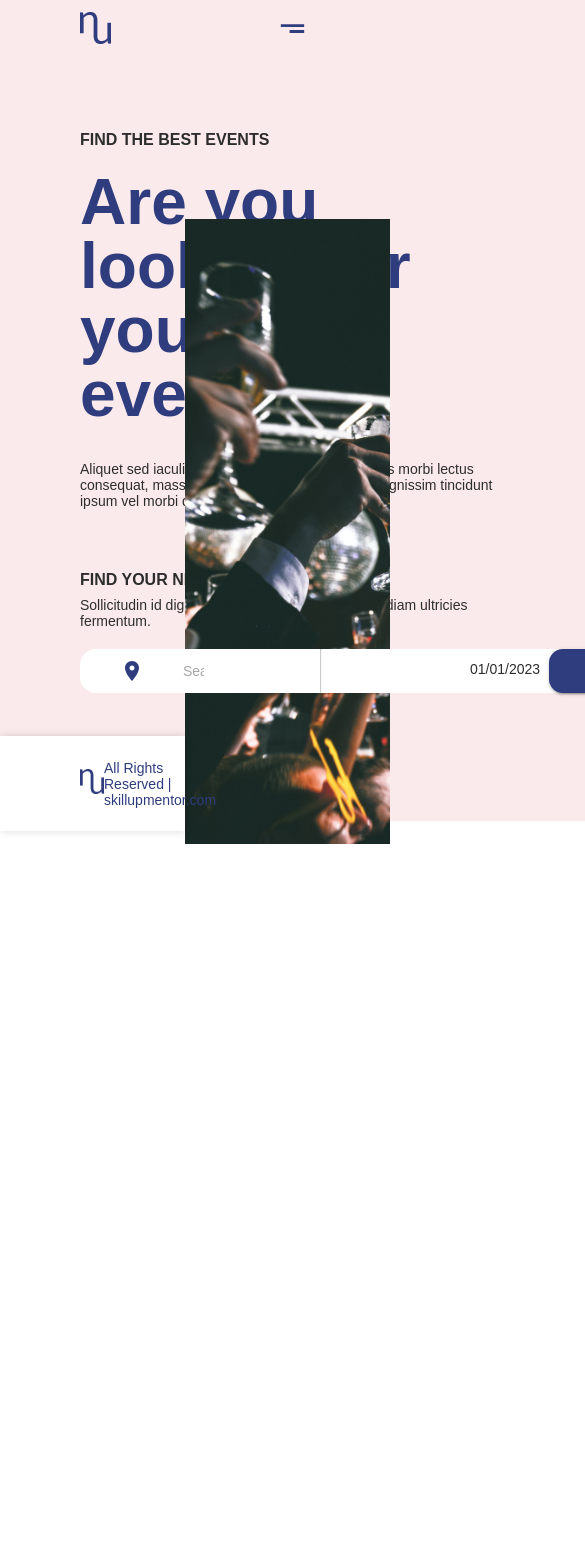
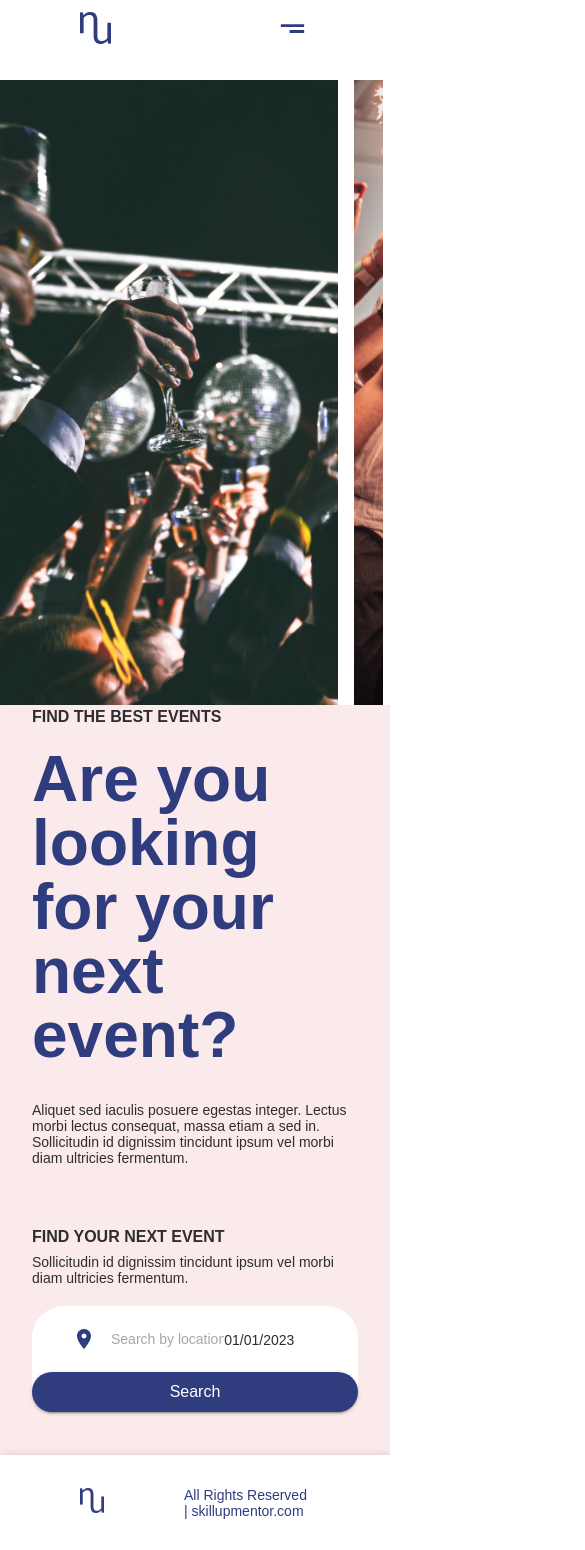
Before and after one commit to micicat123/event-registration-frontend, a Next.js app: page / in a window 390 px wide. Shown: the top 1550 px of the page, 585 px wide, since content can reach past the window. Before the commit the page ends 844 px from the top, so only its background shows below. Built offline with nearby package versions, Linux system fonts and the light colour scheme.

Commit message:
responsive home page

```diff
--- a/components/footer.tsx
+++ b/components/footer.tsx
@@ -38,7 +38,7 @@ export default function Footer() {
         </Box>
       </Hidden>
 
-      <Typography color="primary" variant="body1">
+      <Typography color="primary" variant="body1" ml={10}>
         All Rights Reserved | skillupmentor.com
       </Typography>
     </Box>
--- a/components/searchbar.tsx
+++ b/components/searchbar.tsx
@@ -1,4 +1,4 @@
-import { Box, Button, TextField } from "@mui/material";
+import { Box, Button, Hidden, TextField } from "@mui/material";
 import React, { useState } from "react";
 import {
   CustomButton,
@@ -38,22 +38,36 @@ export default function Searchbar() {
   };
 
   return (
+    <>
       <Box
         sx={{
           display: "flex",
-        height: "44px",
+          height: { xs: "106px", sm: "106px", md: "106px", lg: "44px" },
           backgroundColor: "white",
-        borderRadius: "16px",
-        width: "105%",
+          borderRadius: { xs: "32px", sm: "32px", md: "32px", lg: "16px" },
+          width: "100%",
           justifyContent: "space-between",
           alignItems: "center",
           zIndex: 1,
           position: "relative",
+          overflow: "hidden",
         }}
       >
-      <FlexBox gap={14.5}>
+        <Box
+          sx={{
+            gap: { md: 0, lg: 15 },
+            mt: { xs: -5, sm: -5, md: -5, lg: 0 },
+            display: "flex",
+            justifyContent: "space-evenly",
+            alignItems: "center",
+            width: "100%",
+          }}
+        >
           <FlexBox>
-          <LocationOnIcon color="primary" sx={{ ml: 5, mr: 3 }} />
+            <LocationOnIcon
+              color="primary"
+              sx={{ ml: 5, mr: { md: 0, lg: 3 } }}
+            />
 
             <CustomTextInput
               placeholder="Search by location"
@@ -63,8 +77,10 @@ export default function Searchbar() {
               }}
             />
           </FlexBox>
+          <Hidden lgDown>
             <hr style={{ height: "42px", opacity: "50%" }} />
-        <Box sx={{ pl: 4 }}>
+          </Hidden>
+          <Box sx={{ pl: { md: 2.25, lg: 4 }, justifySelf: "flex-end" }}>
             <DatePicker
               defaultValue={dayjs().set("month", 0).set("date", 1)}
               sx={{
@@ -75,11 +91,14 @@ export default function Searchbar() {
                 },
                 "& .MuiInput-underline:before": {
                   borderBottomWidth: "0px",
-                mr: 11,
-                ml: 7,
+                  mr: 200,
+                  ml: 200,
                 },
                 "& .MuiInput-underline:after": {
                   borderBottomWidth: "0px",
+                },
+                "& .MuiInputBase-input": {
+                  pb: 0,
                 },
               }}
               slotProps={{
@@ -93,7 +112,10 @@ export default function Searchbar() {
               slots={{
                 openPickerIcon: () => (
                   <DateRangeIcon
-                  sx={{ color: MUITheme.palette.primary.main, mr: "32px" }}
+                    sx={{
+                      color: MUITheme.palette.primary.main,
+                      mr: { md: 0, lg: 3 },
+                    }}
                   />
                 ),
               }}
@@ -109,7 +131,8 @@ export default function Searchbar() {
               }}
             />
           </Box>
-      </FlexBox>
+        </Box>
+        <Hidden lgDown>
           <CustomButton
             variant="contained"
             sx={{
@@ -121,6 +144,30 @@ export default function Searchbar() {
           >
             Search
           </CustomButton>
+        </Hidden>
       </Box>
+      <Hidden lgUp>
+        <Box
+          sx={{
+            display: "flex",
+            justifyContent: "center",
+            mt: { xs: -5, sm: -5, md: -5 },
+          }}
+        >
+          <CustomButton
+            variant="contained"
+            sx={{
+              borderRadius: "32px",
+              height: "40px",
+              width: "100%",
+              zIndex: 99,
+            }}
+            onClick={search}
+          >
+            Search
+          </CustomButton>
+        </Box>
+      </Hidden>
+    </>
   );
 }
--- a/pages/index.tsx
+++ b/pages/index.tsx
@@ -1,7 +1,7 @@
 import React from "react";
 import Layout from "../components/layout";
 import Nav from "../components/nav";
-import { Box, Typography } from "@mui/material";
+import { Box, Hidden, Typography } from "@mui/material";
 import MUITheme from "../conifg/MUI_theme";
 import Searchbar from "../components/searchbar";
 import Footer from "../components/footer";
@@ -12,15 +12,93 @@ export default function Page() {
     <Layout>
       <Box>
         <Nav />
+        <Hidden mdUp>
+          <Box
+            sx={{
+              width: "98.2vw",
+              overflow: "hidden",
+              pt: 10,
+            }}
+          >
+            <Draggable
+              axis="x"
+              bounds={{
+                left: -650,
+                right: 0,
+              }}
+            >
+              <Box
+                sx={{
+                  height: "625px",
+                  gap: 2,
+                  display: "flex",
+                }}
+              >
+                <Box
+                  component="img"
+                  sx={{
+                    width: "338px",
+                    height: "100%",
+                    maxHeight: "694px",
+                    objectFit: "cover",
+                    position: "relative",
+                  }}
+                  src="/pictures/landing-page-slideshow/first.jpg"
+                  draggable={false}
+                />
+                <Box
+                  component="img"
+                  sx={{
+                    width: "454px",
+                    height: "100%",
+                    maxHeight: "694px",
+                    objectFit: "cover",
+                    position: "relative",
+                  }}
+                  src="/pictures/landing-page-slideshow/second.jpg"
+                  draggable={false}
+                />
+                <Box
+                  component="img"
+                  sx={{
+                    width: "454px",
+                    height: "100%",
+                    maxHeight: "694px",
+                    objectFit: "cover",
+                    position: "relative",
+                  }}
+                  src="/pictures/landing-page-slideshow/third.jpg"
+                  draggable={false}
+                />
+                <Box
+                  component="img"
+                  sx={{
+                    width: "454px",
+                    height: "100%",
+                    maxHeight: "694px",
+                    objectFit: "cover",
+                    position: "relative",
+                  }}
+                  src="/pictures/landing-page-slideshow/fourth.jpg"
+                  draggable={false}
+                />
+              </Box>
+            </Draggable>
+          </Box>
+        </Hidden>
+
         <Box sx={{ display: "flex" }}>
           <Box
             sx={{
               backgroundColor: MUITheme.palette.secondary.main,
-              py: "8rem",
-              pl: 10,
+              pt: { sm: "1rem", md: "8rem" },
+              pb: "8rem",
+              pl: { xs: 4, sm: 10 },
+              pr: { xs: 4, sm: 10 },
+              width: "100%",
             }}
           >
-            <Box sx={{ width: "75%" }}>
+            <Box sx={{ width: { md: "50%", lg: "100%" } }}>
               <Typography color="textPrimary" variant="h6">
                 FIND THE BEST EVENTS
               </Typography>
@@ -65,9 +143,12 @@ export default function Page() {
                 Sollicitudin id dignissim tincidunt ipsum vel morbi diam
                 ultricies fermentum.
               </Typography>
-            </Box>
+              <Box sx={{ width: { sm: "100%", md: "86.5%" } }}>
                 <Searchbar />
               </Box>
+            </Box>
+          </Box>
+          <Hidden mdDown>
             <Box
               width="18.5%"
               sx={{
@@ -75,12 +156,13 @@ export default function Page() {
                 py: "8rem",
               }}
             />
-
+          </Hidden>
+          <Hidden mdDown>
             <Box
               sx={{
                 width: "52.5%",
                 overflow: "hidden",
-              position: "absolute",
+                position: "fixed",
                 bottom: 0,
                 left: "47.5%",
                 mt: "8rem",
@@ -151,9 +233,10 @@ export default function Page() {
                 </Box>
               </Draggable>
             </Box>
+          </Hidden>
         </Box>
       </Box>
-      <Box sx={{ width: "47.5%", mt: "-85px" }}>
+      <Box sx={{ width: { md: "47.5%", xl: "100%" }, mt: "-85px" }}>
         <Footer />
       </Box>
     </Layout>
```
Lines whose indentation alone changed are shown as unchanged.
